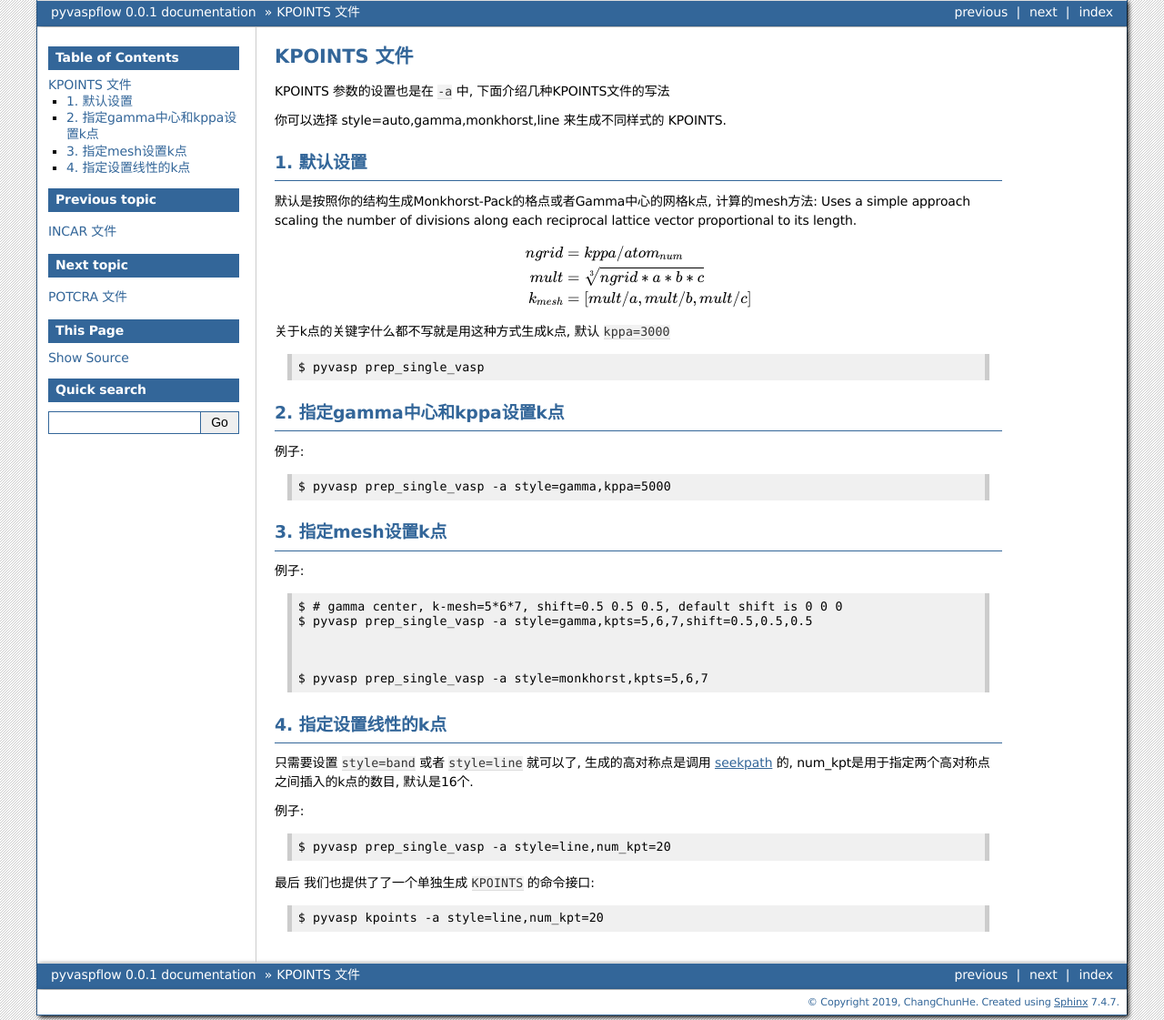
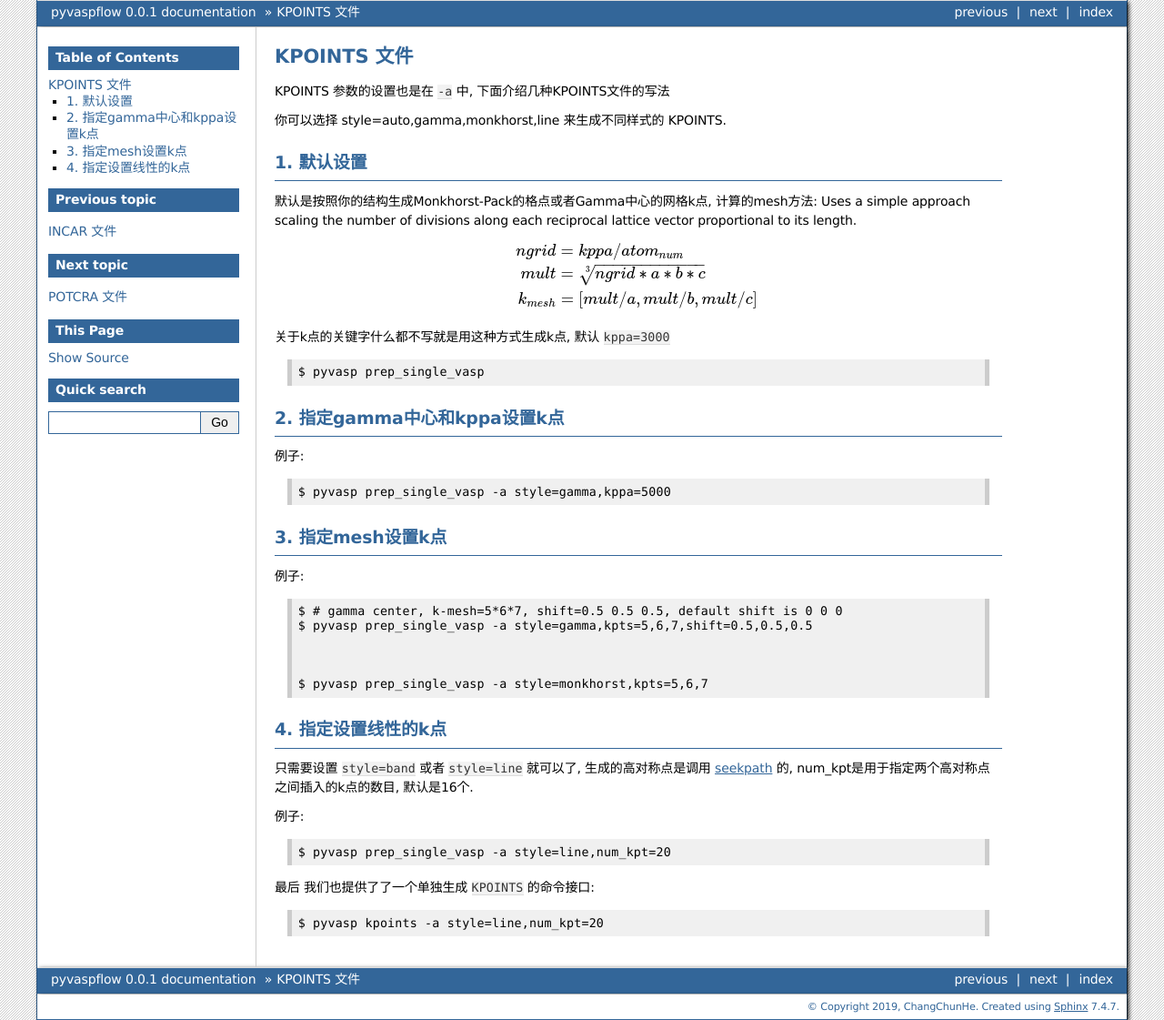
Before and after one commit to ChangChunHe/pyvaspflow, a Sphinx documentation site: the page built from docs/source/kpoints.rst, in a window 1280 px wide. Shown: the whole page at 91% size. Built offline with Sphinx 7.4.7, drawn with Linux system fonts in a browser that asks for light colours.

Commit message:
add docs

```diff
--- a/docs/source/index.rst
+++ b/docs/source/index.rst
@@ -13,6 +13,7 @@ pyvaspflow source code address: https://github.com/ChangChunHe/pyvaspflow
    :caption: Contents:
 
    installation
+   gen_str
    prepare
    incar
    kpoints
--- a/docs/source/kpoints.rst
+++ b/docs/source/kpoints.rst
@@ -15,14 +15,9 @@ KPOINTS 参数的设置也是在 ``-a`` 中, 下面介绍几种KPOINTS文件的
 Uses a simple approach scaling the number of divisions along each
 reciprocal lattice vector proportional to its length.
 
- .. math ::
-          \begin{equation}
-          \begin{split}
-                     ngrid &= kppa/atom_{num}\\
-                     mult &= \sqrt[3]{ngrid*a*b*c}\\
-                     k_{mesh} &= [mult/a, mult/b, mult/c]
-          \end{split}
-          \end{equation}
+.. image:: kpt_eq.png
+   :alt: alternate text
+   :align: center
 
 关于k点的关键字什么都不写就是用这种方式生成k点, 默认 ``kppa=3000`` ::
 
```
Also changed, not shown: docs/source/gen_str.rst (added, +27 -0 lines), docs/source/kpt_eq.png (added).
